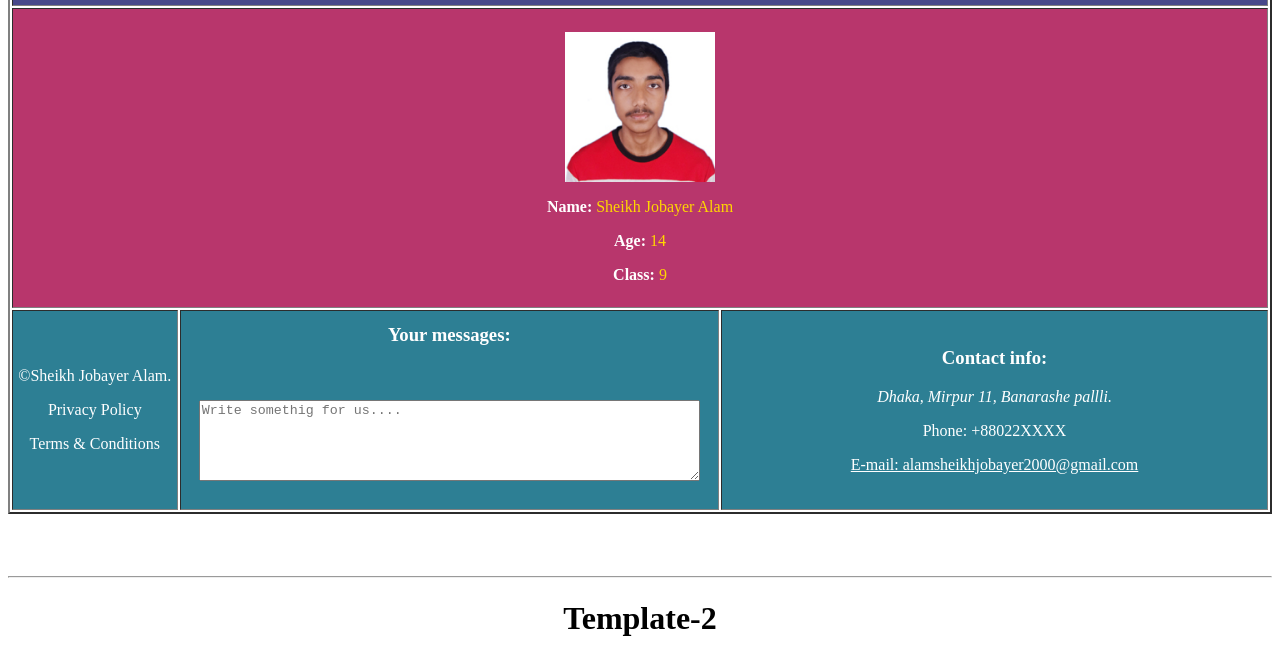
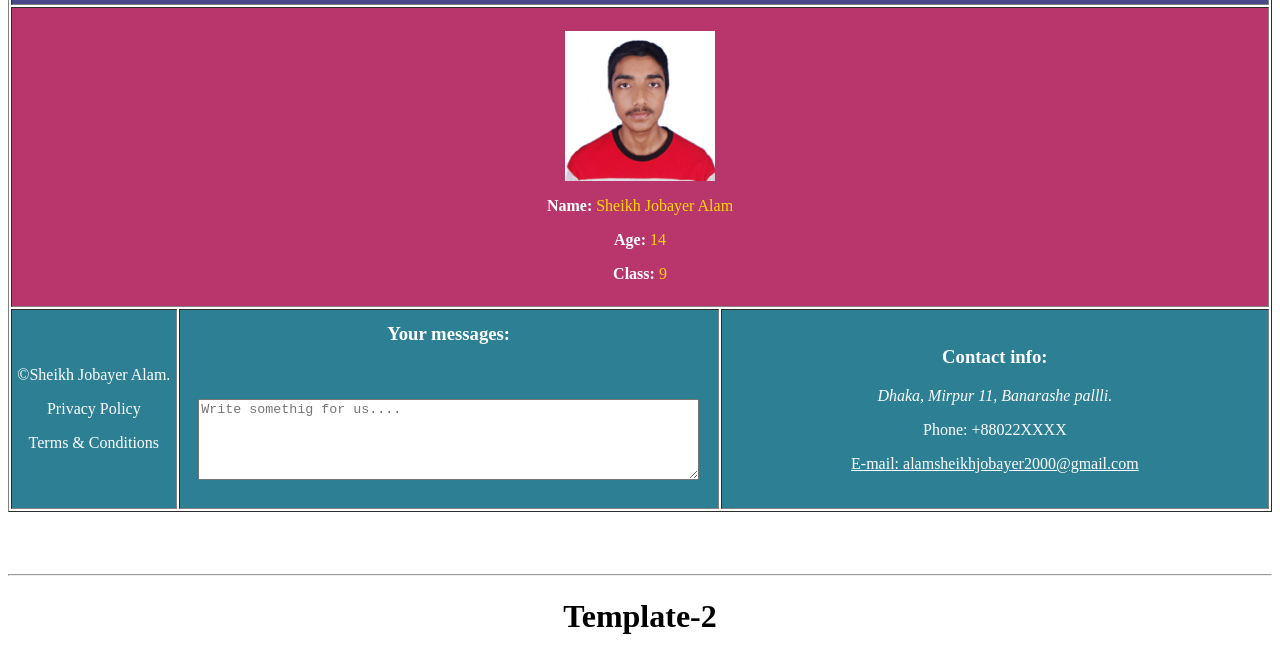
Before and after one commit to jobayer-alam-24/Batch-14-Class-6, a plain HTML site: page index.html in a window 1280 px wide. Shown: the part 205-860 px from the top of the page. Drawn offline with Linux system fonts and the light colour scheme.

Commit message:
Basic web structure is added

```diff
--- a/index.html
+++ b/index.html
@@ -6,7 +6,7 @@
     <body>
         <!-- Structure starts here  -->
         <h1 style="text-align: center;">Template-1</h1>
-        <table border="2" width="100%">
+        <table border="1" width="100%">
 
             <!-- header starts here  -->
             <tr height="100">
```
